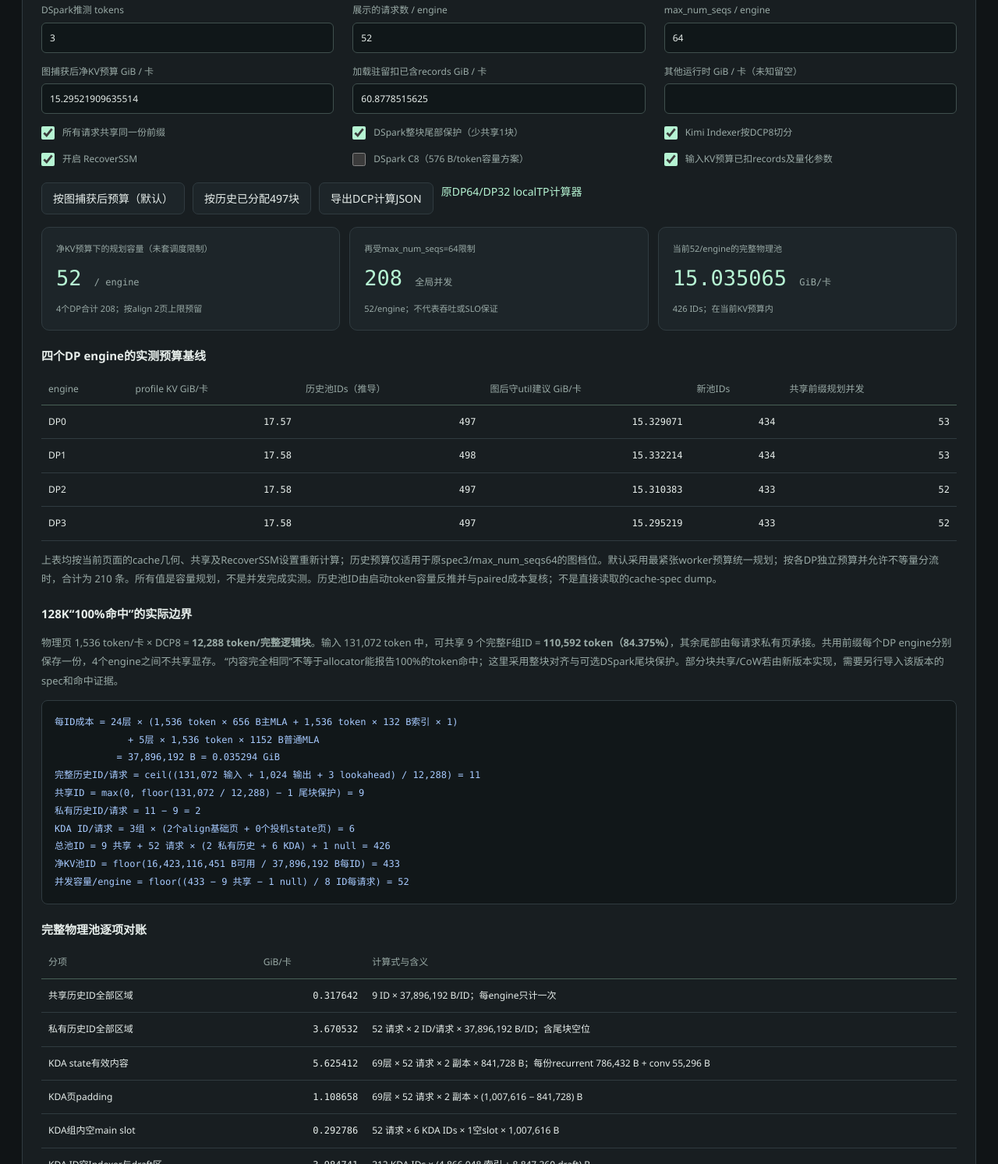
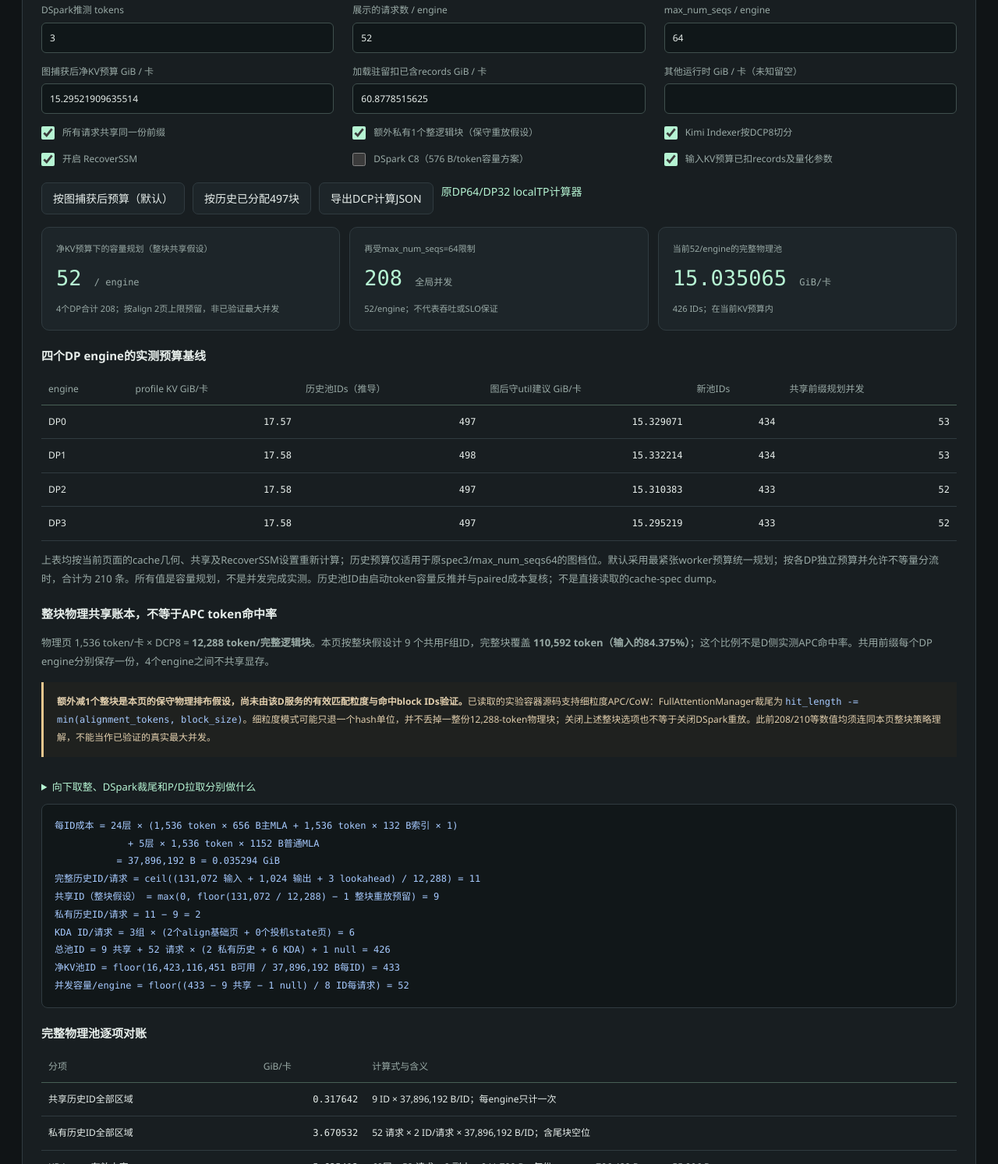
Before and after one commit to Dawn952/kimi-k31-a5-analysis, a plain HTML site: page docs/memory.html in a window 1280 px wide. Shown: the part 573-2066 px from the top of the page at 78% size. Drawn offline with Linux system fonts and the light colour scheme.

Commit message:
docs(memory): distinguish APC replay, remote KV loading and physical sharing
Signed-off-by: Dawn952 <135291747+Dawn952@users.noreply.github.com>

```diff
--- a/docs/memory.html
+++ b/docs/memory.html
@@ -459,7 +459,8 @@ ${p.platform==='a3'?`metadata通道数 = 92层 × (2个列投影×6144/${p.local
     const mainRegion=DSA*mainPage,indexRegion=DSA*indexPage,draftRegion=DRAFT*draftPage;
     const bytesPerId=mainRegion+indexRegion+draftRegion;
     const totalHistory=Math.ceil((p.context+p.output+p.spec)/coverage);
-    // Full cache-group blocks only. DSpark/EAGLE may drop one complete tail block.
+    // Conservative whole-block sharing scenario, not a runtime APC hit predictor.
+    // Fine-grained APC can replay one hash unit without losing a whole physical ID.
     const sharedIds=p.shared?Math.max(0,Math.floor(p.context/coverage)-(p.dropTail?1:0)):0;
     const privateHistory=totalHistory-sharedIds;
     const copies=2+(p.recover?0:p.spec),groups=3,stateIdsPerRequest=groups*copies;
@@ -501,21 +502,23 @@ ${p.platform==='a3'?`metadata通道数 = 92层 × (2个列投影×6144/${p.local
     <div class="dcp-inputs">
     ${[['context','共享输入 tokens'],['output','每请求输出 tokens'],['blockSize','每卡物理 block_size'],['spec','DSpark推测 tokens'],['requests','展示的请求数 / engine'],['maxSeqs','max_num_seqs / engine'],['kvGiB','图捕获后净KV预算 GiB / 卡'],['weightsGiB','加载驻留扣已含records GiB / 卡']].map(([k,label])=>`<label>${label}<input data-dcp="${k}" type="number" min="0" step="${k.endsWith('GiB')?'any':'1'}" value="${p[k]}"></label>`).join('')}
     <label>其他运行时 GiB / 卡（未知留空）<input data-dcp="runtimeGiB" type="number" min="0" step="0.01" value="${p.runtimeGiB??''}"></label>
-    ${[['shared','所有请求共享同一份前缀'],['dropTail','DSpark整块尾部保护（少共享1块）'],['indexerSharded','Kimi Indexer按DCP8切分'],['recover','开启 RecoverSSM'],['c8','DSpark C8（576 B/token容量方案）'],['budgetIncludesRecords','输入KV预算已扣records及量化参数']].map(([k,label])=>`<label class="mem-check"><input data-dcp="${k}" type="checkbox" ${p[k]?'checked':''}>${label}</label>`).join('')}
+    ${[['shared','所有请求共享同一份前缀'],['dropTail','额外私有1个整逻辑块（保守重放假设）'],['indexerSharded','Kimi Indexer按DCP8切分'],['recover','开启 RecoverSSM'],['c8','DSpark C8（576 B/token容量方案）'],['budgetIncludesRecords','输入KV预算已扣records及量化参数']].map(([k,label])=>`<label class="mem-check"><input data-dcp="${k}" type="checkbox" ${p[k]?'checked':''}>${label}</label>`).join('')}
     </div><div class="mem-toolbar"><button id="dcp-preset">按图捕获后预算（默认）</button><button id="dcp-allocated">按历史已分配497块</button><button id="dcp-json">导出DCP计算JSON</button><a href="#mem-controls">原DP64/DP32 localTP计算器</a></div>
-    <div class="mem-kpis"><div class="mem-kpi"><span>净KV预算下的规划容量（未套调度限制）</span><strong>${r.capacity} <small>/ engine</small></strong><small>4个DP合计 ${r.globalCapacity}；按align 2页上限预留</small></div>
+    <div class="mem-kpis"><div class="mem-kpi"><span>净KV预算下的容量规划（整块共享假设）</span><strong>${r.capacity} <small>/ engine</small></strong><small>4个DP合计 ${r.globalCapacity}；按align 2页上限预留，非已验证最大并发</small></div>
     <div class="mem-kpi"><span>再受max_num_seqs=${p.maxSeqs}限制</span><strong>${r.globalAdmitted} <small>全局并发</small></strong><small>${r.admitted}/engine；不代表吞吐或SLO保证</small></div>
     <div class="mem-kpi"><span>当前${p.requests}/engine的完整物理池</span><strong>${g(r.poolBytes)} <small>GiB/卡</small></strong><small>${r.ids} IDs；${r.ids>r.poolIds?'超过当前KV预算':'在当前KV预算内'}${p.requests>p.maxSeqs?'；超过max_num_seqs':''}</small></div></div>
     <h3>四个DP engine的实测预算基线</h3>${table(['engine','profile KV GiB/卡','历史池IDs（推导）','图后守util建议 GiB/卡','新池IDs','共享前缀规划并发'],E.profiles.map(x=>{
       const s=calculate({...p,kvGiB:x.fitRequestedBytes/GiB,budgetIncludesRecords:true});
       return `<tr><td>DP${x.dp}</td><td class="num">${x.profileKvGiB.toFixed(2)}</td><td class="num">${x.allocatedPoolIdsInferred}</td><td class="num">${g(x.fitRequestedBytes)}</td><td class="num">${s.poolIds}</td><td class="num">${Math.min(s.capacity,p.maxSeqs)}</td></tr>`;
     }))}<p>上表均按当前页面的cache几何、共享及RecoverSSM设置重新计算；历史预算仅适用于原spec3/max_num_seqs64的图档位。默认采用最紧张worker预算统一规划；按各DP独立预算并允许不等量分流时，合计为 ${E.profiles.reduce((n,x)=>n+Math.min(calculate({...p,kvGiB:x.fitRequestedBytes/GiB,budgetIncludesRecords:true}).capacity,p.maxSeqs),0)} 条。所有值是容量规划，不是并发完成实测。历史池ID由启动token容量反推并与paired成本复核；不是直接读取的cache-spec dump。</p>
-    <h3>128K“100%命中”的实际边界</h3><p>物理页 ${b(p.blockSize)} token/卡 × DCP8 = <b>${b(r.coverage)} token/完整逻辑块</b>。输入 ${b(p.context)} token 中，可共享 ${r.sharedIds} 个完整F组ID = <b>${b(r.sharedTokens)} token（${(100*r.sharedTokens/p.context).toFixed(3)}%）</b>，其余尾部由每请求私有页承接。${p.shared?'共用前缀每个DP engine分别保存一份，4个engine之间不共享显存。':'本次关闭共享，历史按每请求独立计入。'} “内容完全相同”不等于allocator能报告100%的token命中；这里采用整块对齐与可选DSpark尾块保护。部分块共享/CoW若由新版本实现，需要另行导入该版本的spec和命中证据。</p>
+    <h3>整块物理共享账本，不等于APC token命中率</h3><p>物理页 ${b(p.blockSize)} token/卡 × DCP8 = <b>${b(r.coverage)} token/完整逻辑块</b>。本页按整块假设计 ${r.sharedIds} 个共用F组ID，完整块覆盖 <b>${b(r.sharedTokens)} token（输入的${(100*r.sharedTokens/p.context).toFixed(3)}%）</b>；这个比例不是D侧实测APC命中率。${p.shared?'共用前缀每个DP engine分别保存一份，4个engine之间不共享显存。':'本次关闭共享，历史按每请求独立计入。'}</p>
+    <div class="mem-note"><b>额外减1个整块是本页的保守物理排布假设，尚未由该D服务的有效匹配粒度与命中block IDs验证。</b>已读取的实验容器源码支持细粒度APC/CoW：FullAttentionManager裁尾为 <code>hit_length -= min(alignment_tokens, block_size)</code>。细粒度模式可能只退一个hash单位，并不丢掉一整份${b(r.coverage)}-token物理块；关闭上述整块选项也不等于关闭DSpark重放。此前208/210等数值均须连同本页整块策略理解，不能当作已验证的真实最大并发。</div>
+    <details><summary>向下取整、DSpark裁尾和P/D拉取分别做什么</summary><p><b>取整：</b>131072 = 10×12288 + 8192。10个完整逻辑块与8192-token部分块分开核算，取整本身没有再丢一个完整块。<b>裁尾：</b>本地前缀查找在EAGLE/DSpark路径下缩短复用边界，以取得draft需要的hidden states并保护相关验证窗口；这是命中列表的裁剪，不是把旧KV从显存删除。只有整块匹配/重放策略才可写成10−1=9；细粒度模式不能直接套这个式子。</p><p><b>拉取：</b>Mooncake根据外部可提供token数减去本地已命中token数，向该请求的新分配物理块补齐KV。以本页整块假设为例，本地保留110592 token；若P提供131071 token，需拉20479 token，再由D重算最后1个prompt token。这条N−1规则是1个token，与额外裁1个block不同。</p><p><b>共享：</b>异步拉取成功后，Scheduler调用cache_blocks登记有效前缀，后续请求可以复用。被当前请求裁掉的块不会被自动附回它的block table；外部缺口经get_new_blocks分配后，即使内容相同，也不是自动与旧块共享同一物理ID。只有请求引用相同block ID，才可在并发显存账本里只计一份。需要先完成seed预热；多个冷请求同时拉相同prompt，也不保证物理去重。</p><p><a href="https://github.com/vllm-project/vllm/blob/24420b7a341af37a9bc3186e6fc6062512e0aa58/vllm/v1/core/single_type_kv_cache_manager.py">前缀裁尾与外部分配源码</a> · <a href="https://github.com/vllm-project/vllm/blob/24420b7a341af37a9bc3186e6fc6062512e0aa58/vllm/v1/core/sched/scheduler.py">拉取完成后cache_blocks</a> · <a href="https://github.com/Dawn952/vllm-ascend/blob/3634a7eae94897d1a7b14d00807323e5af6b4a04/vllm_ascend/distributed/kv_transfer/kv_p2p/mooncake_connector.py">Mooncake外部缺口与N−1规则</a></p></details>
     <div class="mem-code">每ID成本 = 24层 × (${b(p.blockSize)} token × 656 B主MLA + ${b(p.blockSize)} token × 132 B索引 × ${p.indexerSharded?1:8})
              + 5层 × ${b(p.blockSize)} token × ${p.c8?576:1152} B普通MLA
            = ${b(r.bytesPerId)} B = ${g(r.bytesPerId)} GiB
 完整历史ID/请求 = ceil((${b(p.context)} 输入 + ${b(p.output)} 输出 + ${p.spec} lookahead) / ${b(r.coverage)}) = ${r.totalHistory}
-共享ID = ${p.shared?`max(0, floor(${b(p.context)} / ${b(r.coverage)}) − ${p.dropTail?1:0} 尾块保护)`:'0（关闭共享）'} = ${r.sharedIds}
+共享ID（整块假设） = ${p.shared?`max(0, floor(${b(p.context)} / ${b(r.coverage)}) − ${p.dropTail?1:0} 整块重放预留)`:'0（关闭共享）'} = ${r.sharedIds}
 私有历史ID/请求 = ${r.totalHistory} − ${r.sharedIds} = ${r.privateHistory}
 KDA ID/请求 = 3组 × (2个align基础页 + ${p.recover?0:p.spec}个投机state页) = ${r.stateIdsPerRequest}
 总池ID = ${r.sharedIds} 共享 + ${p.requests} 请求 × (${r.privateHistory} 私有历史 + ${r.stateIdsPerRequest} KDA) + 1 null = ${r.ids}
```
Also changed, not shown: src/memory-dcp.js (+8 -5 lines).
